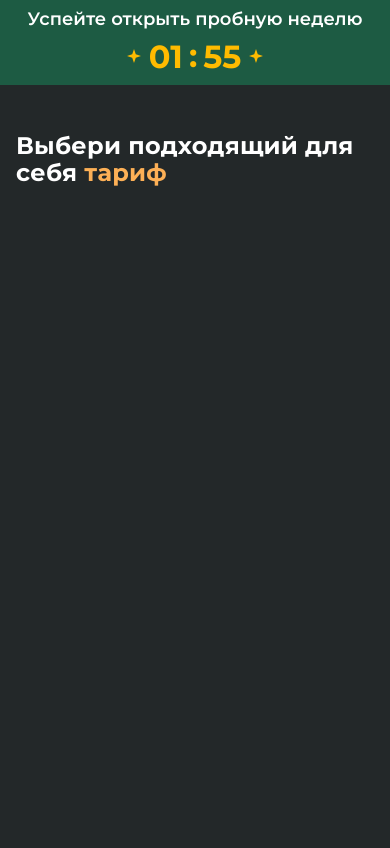
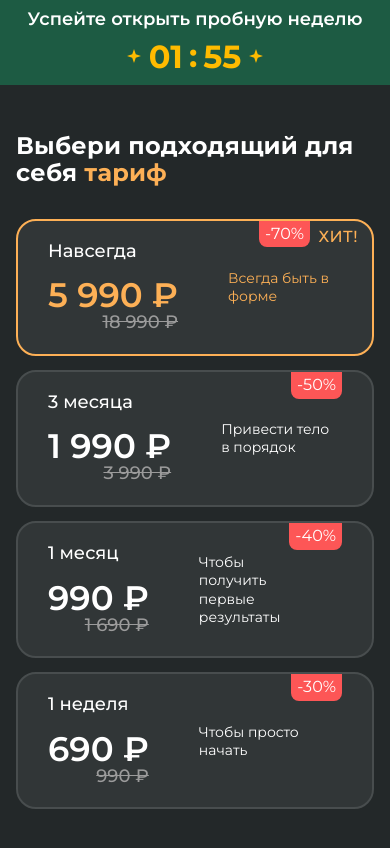
Before and after one commit to deonopinallae/sport, a Next.js app: page /rate in a window 390 px wide. Shown: the top 848 px of the page. Built offline with nearby package versions, Linux system fonts and the light colour scheme.

Commit message:
feat(rate): adapt hit card text for mobile

```diff
--- a/src/app/rate/page.tsx
+++ b/src/app/rate/page.tsx
@@ -1,3 +1,5 @@
+import { PriceCard } from '@/entities/price-card'
+
 export default function RatePage() {
 	return (
 		<section className="container my-[3rem] md:px-[3.25rem] md:pt-[2.75rem]">
@@ -5,6 +7,43 @@ export default function RatePage() {
 				<h2 className="inline">Выбери подходящий для себя </h2>
 				<h2 className="inline text-[var(--rate-accent-color)]">тариф</h2>
 			</div>
+
+			<div className="mt-[2rem] grid grid-cols-1 gap-[0.875rem] md:mt-[2.0625rem] md:grid-cols-3">
+				<PriceCard
+					period="Навсегда"
+					price={5990}
+					fullPrice={18990}
+					text="Для тех, кто хочет всегда быть в форме и поддерживать здоровье"
+					mobileText="Всегда быть в форме"
+					discount={70}
+					isHit
+					className="md:col-span-3"
+				/>
+
+				<PriceCard
+					period="3 месяца"
+					price={1990}
+					fullPrice={3990}
+					text="Привести тело в порядок"
+					discount={50}
+				/>
+
+				<PriceCard
+					period="1 месяц"
+					price={990}
+					fullPrice={1690}
+					text="Чтобы получить первые результаты"
+					discount={40}
+				/>
+
+				<PriceCard
+					period="1 неделя"
+					price={690}
+					fullPrice={990}
+					text="Чтобы просто начать"
+					discount={30}
+				/>
+			</div>
 		</section>
 	)
 }
--- /dev/null
+++ b/src/entities/price-card/index.ts
@@ -0,0 +1 @@
+export * from './ui/price-card'
--- /dev/null
+++ b/src/entities/price-card/ui/price-card.tsx
@@ -0,0 +1,103 @@
+type PriceCardProps = {
+	period: string
+	price: number
+	fullPrice: number
+	text: string
+	mobileText?: string
+	discount: number
+	isHit?: boolean
+	className?: string
+}
+
+const formatPrice = (value: number) => `${value.toLocaleString('ru-RU')} ₽`
+
+export const PriceCard = ({
+	period,
+	price,
+	fullPrice,
+	text,
+	mobileText,
+	discount,
+	isHit = false,
+	className,
+}: PriceCardProps) => {
+	return (
+		<div
+			className={`relative flex bg-[#313637] ${
+				isHit
+					? 'items-center justify-between rounded-[1.25rem] border-[0.125rem] border-[var(--rate-accent-color)] px-[1.875rem] pb-[1.25rem] pt-[1.25rem] md:items-end md:justify-center md:gap-[1rem] md:rounded-[2.125rem] md:pb-[1.625rem] md:pl-[1.1875rem] md:pr-[5rem] md:pt-[1.875rem]'
+					: 'items-center justify-between rounded-[1.25rem] border-[0.125rem] border-[#484d4e] px-[1.875rem] pb-[1.25rem] pt-[1.25rem] md:flex-col md:items-center md:gap-[1rem] md:rounded-[2.5rem] md:px-[1.3125rem] md:pb-[1.625rem] md:pt-[4.375rem]'
+			} ${className ?? ''}`}
+		>
+			<div
+				className={`absolute flex items-center justify-center overflow-hidden rounded-b-[0.5rem] bg-[var(--rate-danger-color)] px-[0.375rem] py-[0.1875rem] md:px-[0.5rem] md:py-[0.3125rem] ${
+					isHit
+						? 'right-[3.875rem] top-0 md:left-[3.0625rem] md:right-auto'
+						: 'right-[1.875rem] top-0 md:left-[3.0625rem] md:right-auto md:top-[-0.1875rem]'
+				}`}
+			>
+				<span className="text-[1rem] leading-[1.3] md:text-[1.375rem]">
+					-{discount}%
+				</span>
+			</div>
+
+			{isHit ? (
+				<span className="absolute right-[0.875rem] top-[0.375rem] text-[1rem] font-medium uppercase leading-[1.3] tracking-[0.03rem] text-[var(--rate-accent-color)] md:right-[1rem] md:top-[0.625rem] md:text-[1.375rem] md:tracking-[0.04125rem]">
+					хит!
+				</span>
+			) : null}
+
+			<div
+				className={`flex ${
+					isHit
+						? 'items-center gap-[3.125rem] md:gap-[2.5rem]'
+						: 'items-center gap-[3.125rem] md:flex-col md:items-center md:gap-[2.5rem]'
+				}`}
+			>
+				<div
+					className={`flex ${
+						isHit
+							? 'flex-col items-start gap-[1rem] md:items-center'
+							: 'flex-col items-start gap-[1rem] md:items-center md:gap-[1.875rem]'
+					}`}
+				>
+					<p className="text-[1.125rem] font-medium leading-[1.2] md:text-[1.625rem]">
+						{period}
+					</p>
+
+					<div className="flex flex-col items-end">
+						<p
+							className={`text-[2.125rem] font-semibold leading-none md:text-[3.125rem] ${
+								isHit ? 'text-[var(--rate-accent-color)]' : ''
+							}`}
+						>
+							{formatPrice(price)}
+						</p>
+						<p className="text-[1.125rem] font-medium leading-[1.2] text-[var(--rate-font-subtle-color)] line-through md:text-[1.625rem]">
+							{formatPrice(fullPrice)}
+						</p>
+					</div>
+				</div>
+
+				{isHit && mobileText ? (
+					<>
+						<p className="w-[6.5rem] text-[0.875rem] leading-[1.3] text-[var(--rate-accent-color)] md:hidden">
+							{mobileText}
+						</p>
+						<p className="hidden w-[20.5rem] text-[1rem] leading-[1.3] text-[var(--rate-accent-color)] md:block">
+							{text}
+						</p>
+					</>
+				) : (
+					<p
+						className={`text-[0.875rem] leading-[1.3] md:text-[1rem] ${
+							isHit ? 'text-[var(--rate-accent-color)]' : ''
+						} ${isHit ? 'w-[6.5rem] md:w-[20.5rem]' : 'w-[6.9375rem] md:w-[12.75rem]'}`}
+					>
+						{text}
+					</p>
+				)}
+			</div>
+		</div>
+	)
+}
```
